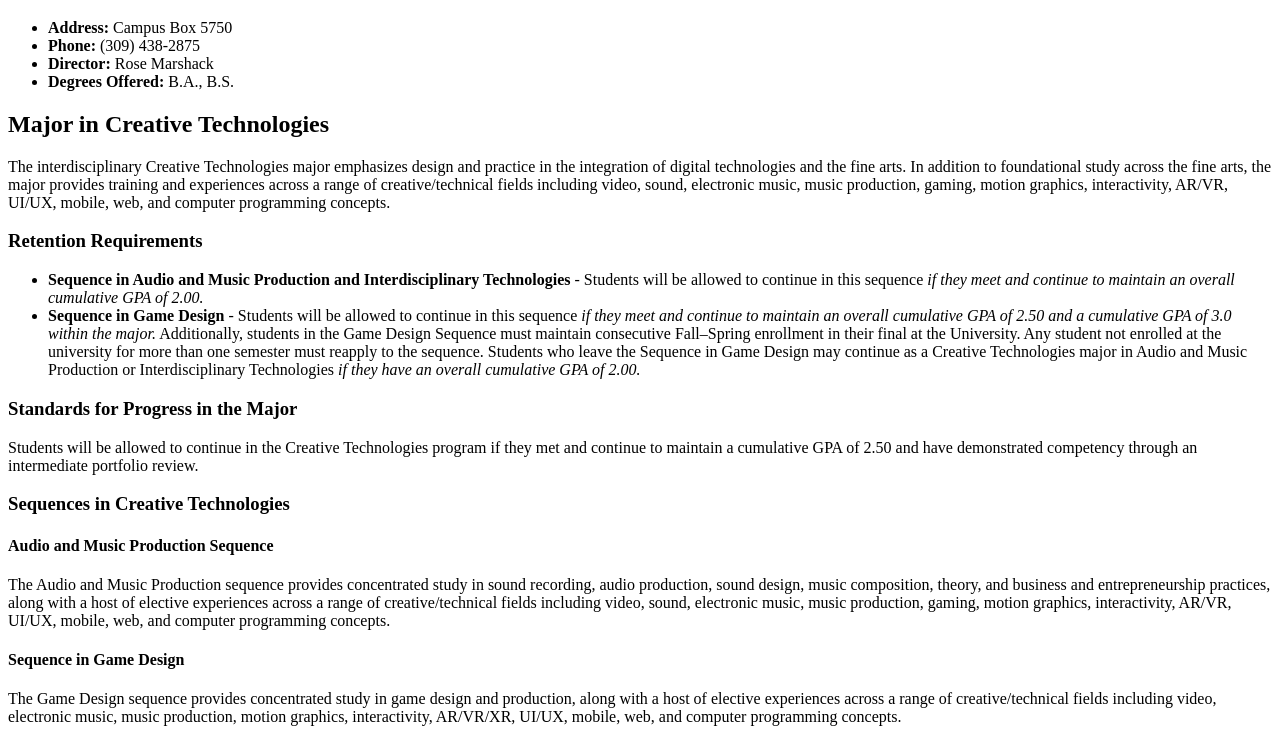
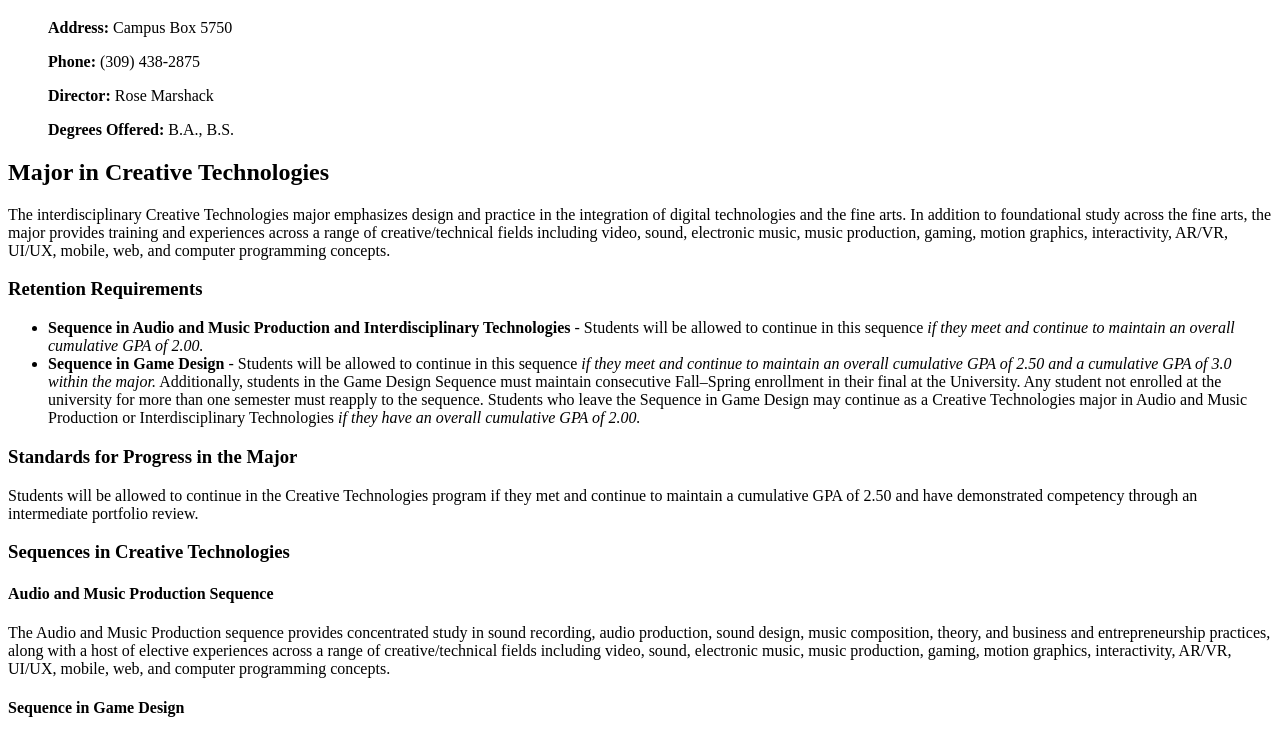
Before and after one commit to SebastianGain/CTK301, a plain HTML site: page assignment1.1.html in a window 1280 px wide. Shown: the part 61-796 px from the top of the page. Drawn offline with Linux system fonts and the light colour scheme.

Commit message:
Add files via upload

```diff
--- a/assignment1.1.html
+++ b/assignment1.1.html
@@ -8,10 +8,10 @@
   <h1>Creative Technologies Program (CTK)</h1>
 
   <ul>
-    <li><b>Address:</b> Campus Box 5750</li>
-    <li><b>Phone:</b> (309) 438-2875</li>
-    <li><b>Director:</b> Rose Marshack</li>
-    <li><b>Degrees Offered:</b> B.A., B.S.</li>
+    <p><b>Address:</b> Campus Box 5750</p>
+    <p><b>Phone:</b> (309) 438-2875</p>
+    <p><b>Director:</b> Rose Marshack</p>
+    <p><b>Degrees Offered:</b> B.A., B.S.</p>
 </ul>
 
 <h2>Major in Creative Technologies</h2>
```
